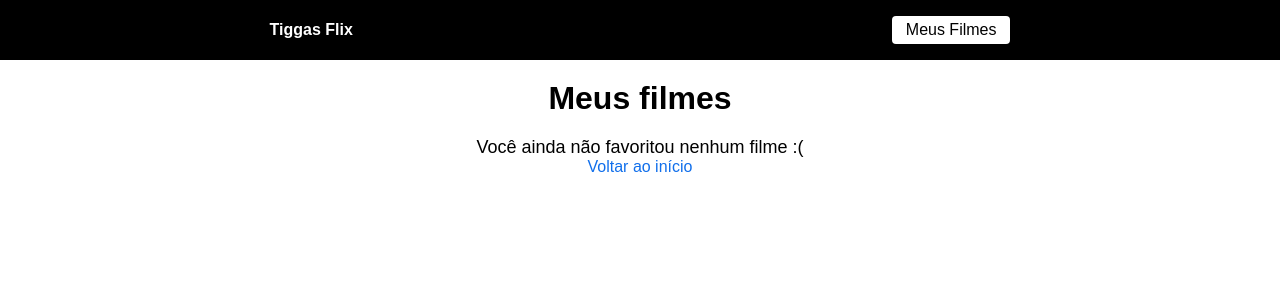
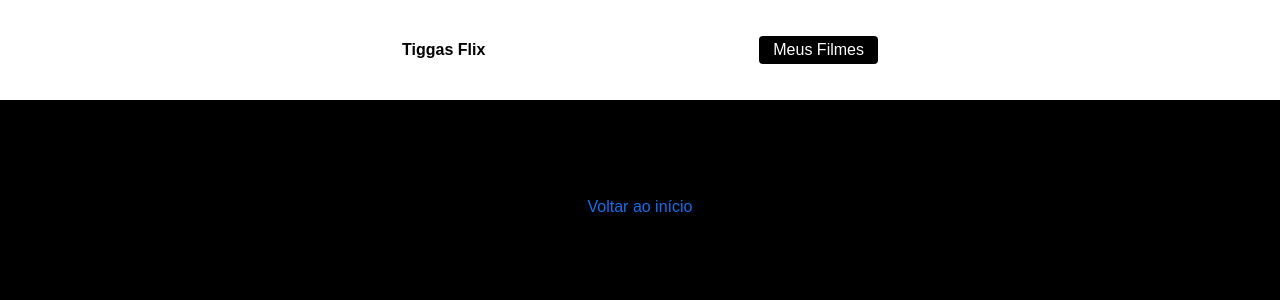
Before and after one commit to Tiago-B-Tavares/MovieFlix, a React (Create React App) app: page /favoritos in a window 1280 px wide. Shown: the top 300 px of the page. Built offline with nearby package versions, Linux system fonts and the light colour scheme.

Commit message:
style: Estrutura de grade na pagina

```diff
--- a/src/components/Header/header.css
+++ b/src/components/Header/header.css
@@ -3,20 +3,28 @@ header{
     align-items: center;
     justify-content: space-around;
     width: 100%;
-    height: 60px;
-    background-color: #000000;
+    height: 100px;
+    background-color: #fff;
+}
+.container{
+    display: flex;
+    flex-direction: row;
+    align-items: center;
+    justify-content: space-evenly;
+    width: 80%;
+    margin: 0 auto;
 }
 .logo{
     text-decoration: none;
     cursor: pointer;
-    color: #fff;
+    color: #000;
     font-weight: bold;
 }
 .favoritos{
     text-decoration: none;
     cursor: pointer;
-    color: #000000;
-    background-color: #fff;
+    color: #fff;
+    background-color: #000;
     padding: 5px 14px;
     border-radius:  4px;
 }
--- a/src/components/Header/index.js
+++ b/src/components/Header/index.js
@@ -5,8 +5,10 @@ import { Link } from "react-router-dom";
 function Header() {
     return(
         <header>
-           <Link className="logo" to='/'> Tiggas Flix</Link>
-           <Link className="favoritos" to='/favoritos'> Meus Filmes</Link>
+            <div className="container">
+                <Link className="logo" to='/'> Tiggas Flix</Link>
+                <Link className="favoritos" to='/favoritos'> Meus Filmes</Link>
+            </div>
         </header>
     )
 }
--- a/src/index.css
+++ b/src/index.css
@@ -6,6 +6,7 @@
 
 body{
   font-family: sans-serif;
+  background-color: #000;
 }
 
 .app{
@@ -15,4 +16,5 @@ body{
   align-items: center;
   flex-direction: column;
 
+
 }
--- a/src/pages/Home/home.css
+++ b/src/pages/Home/home.css
@@ -1,22 +1,30 @@
+
+.container{
+    display: flex;
+    flex-direction: column;
+    align-items: center;
+    justify-content: center;
+    width: 80%;
+    margin: 0 auto;
+}
 .lista-filmes{
-    max-width: 800px;
-    margin: 14px auto;
+    margin: 30px auto;
+    display: flex;
+    flex-flow: row wrap;
+    justify-content: center;
+
 }
 .lista-filmes article{
-    width: 100%;
+
     background-color: #fff;
-    padding: 15px;
+    padding: 10px;
+    margin: 10px;
     border-radius: 4px;
 }
-.lista-filmes strong{
-    margin-bottom: 14px;
-    text-align: center;
-    font-size: 22px;
-    display: block;
-}
+
 .lista-filmes img{
-    width: 900px;
-    max-width: 100%;
+
+    max-width: 450px;
     max-height: 340px;
     object-fit: cover;
     display: block;
@@ -35,3 +43,6 @@
     border-bottom-left-radius: 8px;
     border-bottom-right-radius: 8px;
 }
+figure{
+    border: 2px red solid;
+}
--- a/src/pages/Home/index.js
+++ b/src/pages/Home/index.js
@@ -1,11 +1,10 @@
 import { useEffect, useState } from "react";
 import { Link, Navigate } from "react-router-dom";
-import api from '../../services/api'
-import './home.css';
+import api from "../../services/api";
+import "./home.css";
 
 ///movie/now_playing?api_key=b846534ca04f9d422f16046ceb1a619c&language=pt-BR
 function Home() {
-
   const [filmes, setFilmes] = useState([]);
 
   useEffect(() => {
@@ -14,11 +13,11 @@ function Home() {
         params: {
           api_key: "b846534ca04f9d422f16046ceb1a619c",
           language: "pt-BR",
-          page: 1
-        }
-      })
+          page: 1,
+        },
+      });
       //console.log(response.data.results.slice(0, 10));
-      setFilmes(response.data.results.slice(0, 20))
+      setFilmes(response.data.results.slice(0, 20));
     }
     loadFilmes();
   });
@@ -29,15 +28,21 @@ function Home() {
         {filmes.map((filme) => {
           return (
             <article key={filme.id}>
-              <strong>{filme.title}</strong>
-              <img src={`https://image.tmdb.org/t/p/original/${filme.poster_path}`} alt={filme.title} />
+
+              <figure>
+                <img
+                  src={`https://image.tmdb.org/t/p/original/${filme.poster_path}`}
+                  alt={filme.title}
+                />
+              </figure>
+
               <Link to={`/filme/${filme.id}`}>Acessar</Link>
             </article>
-          )
+          );
         })}
       </div>
     </div>
-  )
+  );
 }
 
 export default Home;
```
